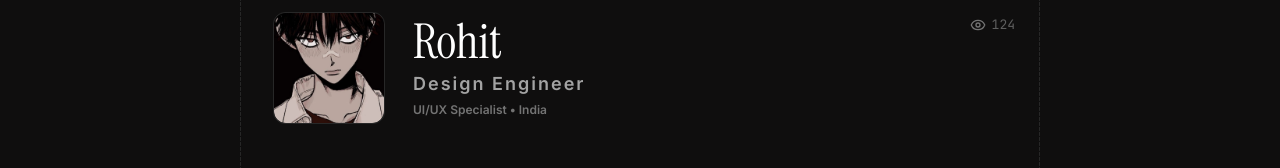
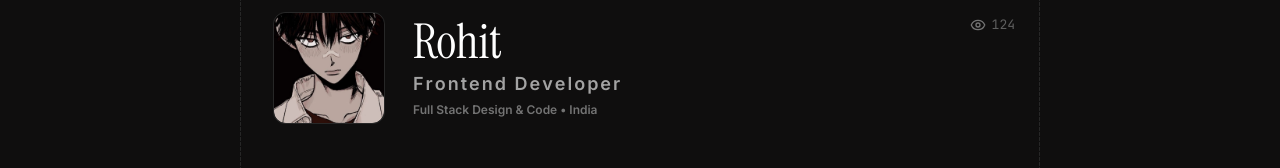
Before and after one commit to Rohitkhb7/Portfolio, a Next.js app: page / in a window 1280 px wide. Shown: the part 308-476 px from the top of the page. Built offline with nearby package versions, Linux system fonts and the light colour scheme.

Commit message:
feat: add continuous looping role title switcher (Design Engineer -> UI/UX Designer -> Frontend Developer)

```diff
--- a/src/components/HeroBanner.tsx
+++ b/src/components/HeroBanner.tsx
@@ -3,18 +3,28 @@
 import { useEffect, useState } from "react";
 import Image from "next/image";
 import { Eye } from "lucide-react";
+import { motion, AnimatePresence } from "framer-motion";
 import { profileInfo } from "@/data/portfolio";
 
 export default function HeroBanner() {
   const [viewCount, setViewCount] = useState(1);
-  const roleText = profileInfo.role;
+  const [roleIndex, setRoleIndex] = useState(0);
+
+  const roles = ["Design Engineer", "UI/UX Designer", "Frontend Developer"];
 
   useEffect(() => {
     const savedViews = localStorage.getItem("portfolio_views");
     const initialCount = savedViews ? parseInt(savedViews, 10) + 1 : 124;
     localStorage.setItem("portfolio_views", initialCount.toString());
     setViewCount(initialCount);
-  }, []);
+
+    // Loop through roles every 2.2 seconds
+    const interval = setInterval(() => {
+      setRoleIndex((prev) => (prev + 1) % roles.length);
+    }, 2200);
+
+    return () => clearInterval(interval);
+  }, [roles.length]);
 
   return (
     <section id="home" className="w-full flex flex-col gap-2 pt-14 z-10">
@@ -53,22 +63,33 @@ export default function HeroBanner() {
               {profileInfo.name}
             </h1>
 
-            {/* Character Reveal Animated Role */}
-            <div className="mt-1 flex gap-0.5 overflow-hidden text-xs sm:text-lg font-semibold text-[var(--text-secondary)]">
-              {roleText.split("").map((char, index) => (
+            {/* Continuous Looping Role Switcher */}
+            <div className="h-6 sm:h-7 overflow-hidden mt-1 relative flex items-center">
+              <AnimatePresence mode="wait">
+                <motion.div
+                  key={roles[roleIndex]}
+                  initial={{ opacity: 0, y: 12 }}
+                  animate={{ opacity: 1, y: 0 }}
+                  exit={{ opacity: 0, y: -12 }}
+                  transition={{ duration: 0.3, ease: "easeInOut" }}
+                  className="flex gap-0.5 text-xs sm:text-lg font-semibold text-[var(--text-secondary)]"
+                >
+                  {roles[roleIndex].split("").map((char, index) => (
                     <span
                       key={index}
                       className="inline-block animate-char-reveal"
-                  style={{ animationDelay: `${index * 0.04}s` }}
+                      style={{ animationDelay: `${index * 0.025}s` }}
                     >
                       {char === " " ? "\u00A0" : char}
                     </span>
                   ))}
+                </motion.div>
+              </AnimatePresence>
             </div>
 
             {/* Location & Tag */}
             <p className="text-[10px] sm:text-xs text-[var(--text-muted)] font-semibold mt-1 truncate max-w-full">
-              UI/UX Specialist • {profileInfo.location}
+              Full Stack Design & Code • {profileInfo.location}
             </p>
           </div>
 
```
Lines whose indentation alone changed are shown as unchanged.
